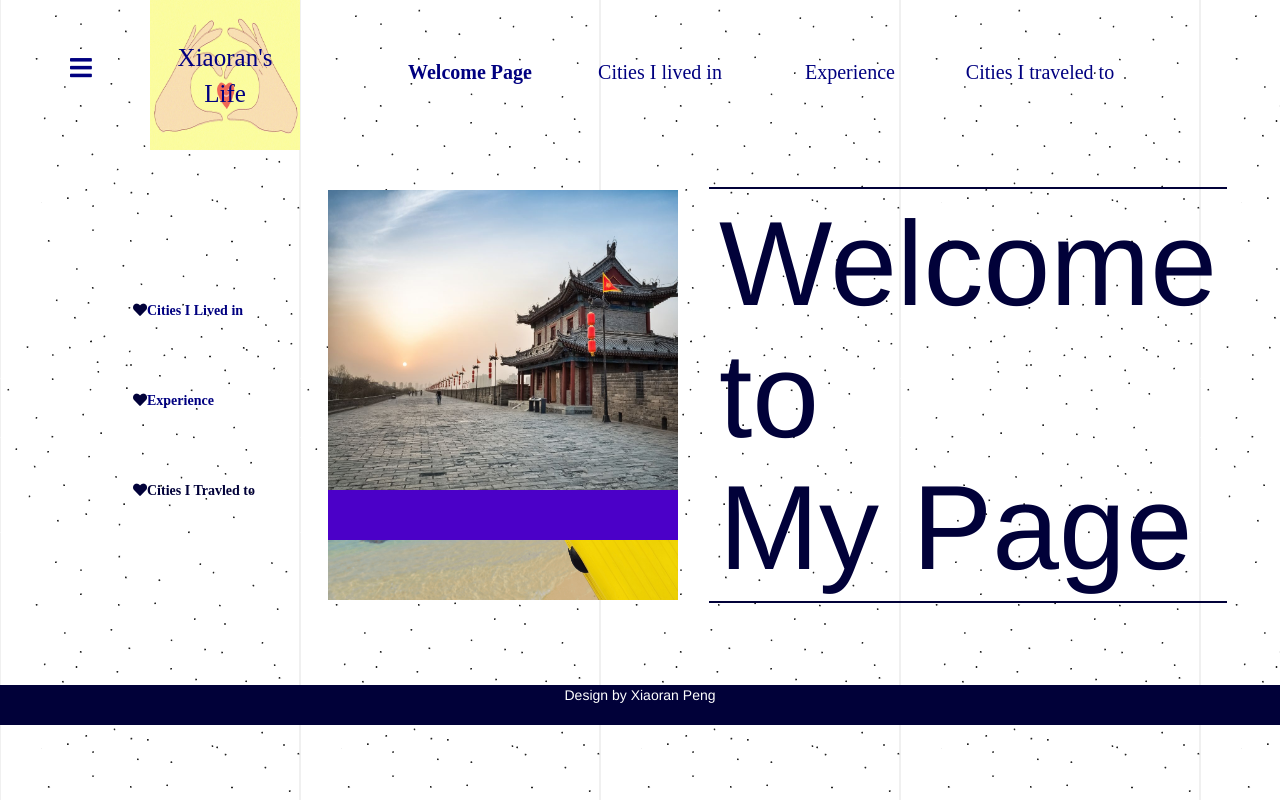
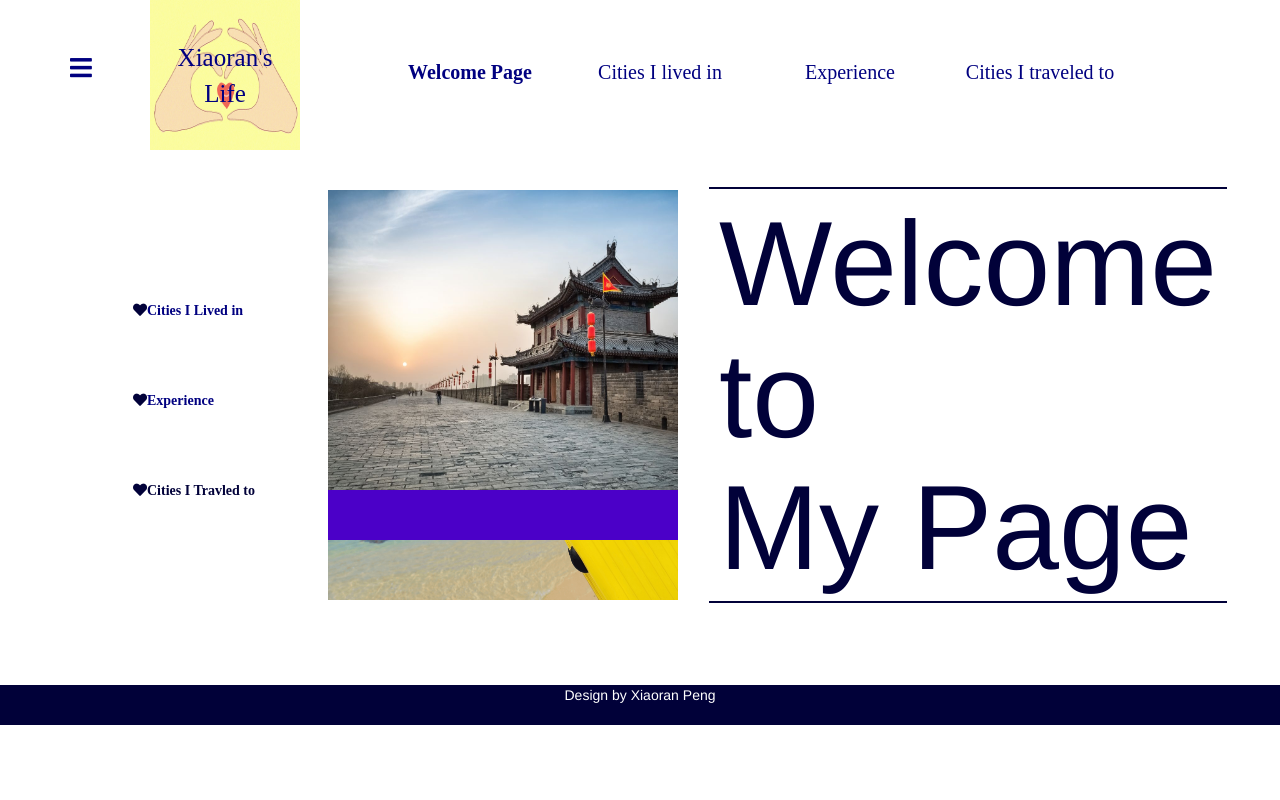
Before and after one commit to xiaoranppp/profolio-no, a plain HTML site: page index.html in a window 1280 px wide. Drawn offline with nearby package versions, Linux system fonts and the light colour scheme; a web font is replaced by a local one.

Commit message:
Update mycss.css

```diff
--- a/css/mycss.css
+++ b/css/mycss.css
@@ -32,7 +32,7 @@ a.skip-main:focus, a.skip-main:active {
     z-index:999;
 }
   body{
-    background-image:url('../img/back.gif');
+
     background-color:white;
   }
   .letter{
```
